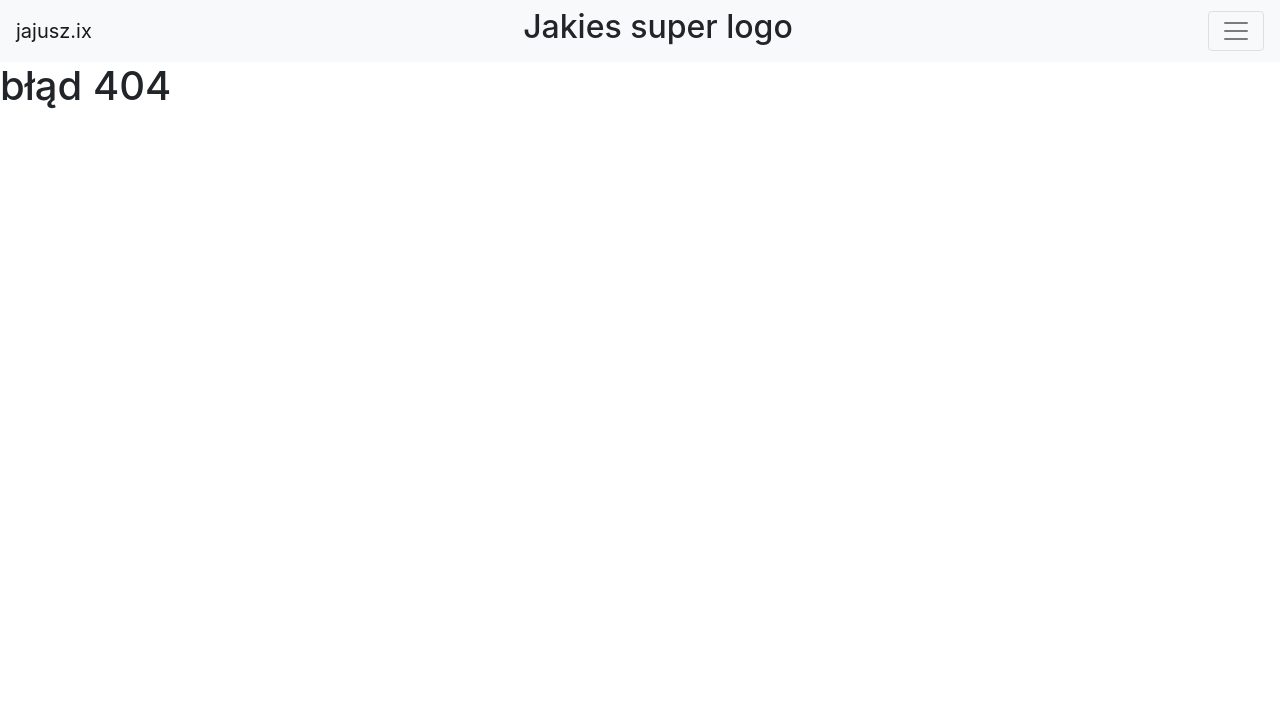
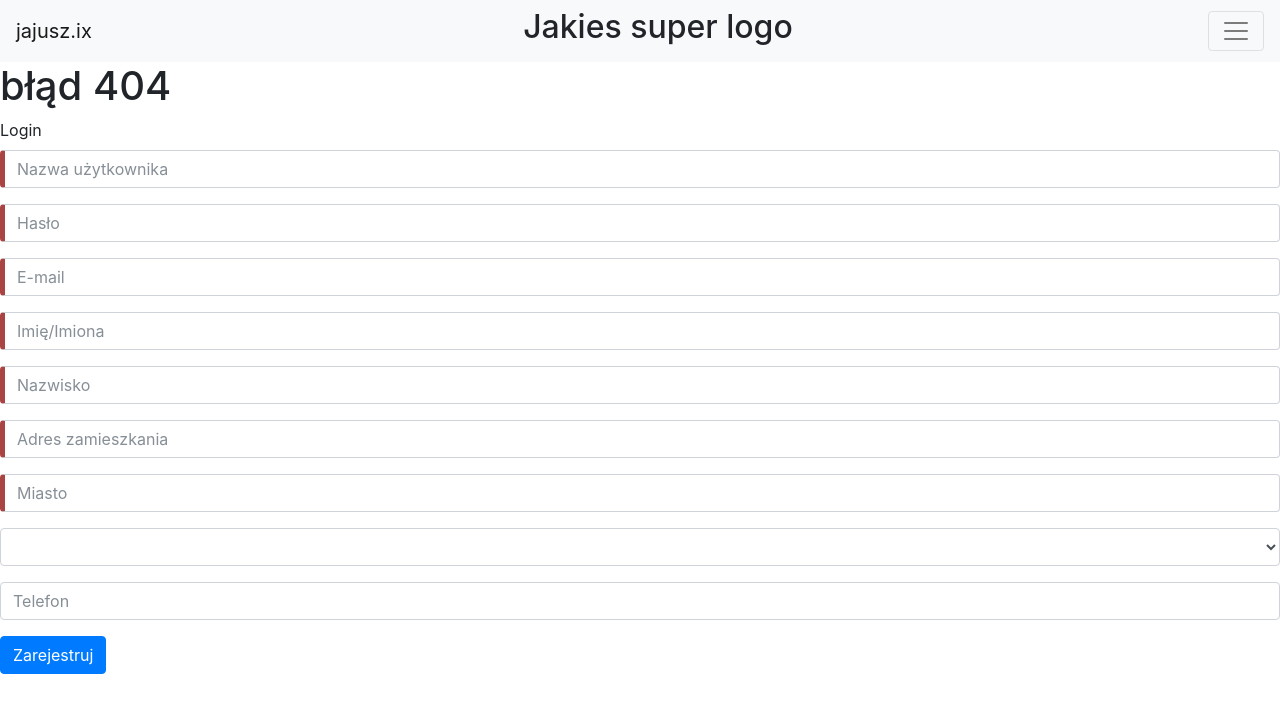
Before and after one commit to Antaresque/ogloszenia, an Angular app: page /login in a window 1280 px wide. Before the commit this address had no page. Shown: the top 712 px of the page. Built offline with nearby package versions, Linux system fonts and the light colour scheme.

Commit message:
add register form

```diff
--- a/src/app/_core/user/user.service.ts
+++ b/src/app/_core/user/user.service.ts
@@ -1,4 +1,6 @@
 import { Injectable } from '@angular/core';
+import { User } from './user.class';
+import { Http, Headers, RequestOptions, Response } from '@angular/http';
 
 @Injectable()
 export class UserService {
@@ -6,15 +8,26 @@ export class UserService {
   private isUserLoggedIn;
   private username;
 
-  constructor() {
+  constructor(private http: Http) {
     this.isUserLoggedIn = false;
   }
 
-  setUserLoggedIn(temp : boolean){
+  setUserLoggedIn(temp: boolean){
     this.isUserLoggedIn = temp;
   }
   getUserLoggedIn(){
     return this.isUserLoggedIn;
   }
 
+  insert(user: User){
+  }
+
+  private jwt() {
+    // create authorization header with jwt token
+    let currentUser = JSON.parse(localStorage.getItem('currentUser'));
+    if (currentUser && currentUser.token) {
+        let headers = new Headers({ 'Authorization': 'Bearer ' + currentUser.token });
+        return new RequestOptions({ headers: headers });
+    }
 }
+}
--- a/src/app/app.component.html
+++ b/src/app/app.component.html
@@ -1,2 +1,3 @@
 <app-header></app-header>
 <router-outlet></router-outlet>
+<app-register></app-register> <!-- test -->
--- a/src/app/auth/register/register.component.css
+++ b/src/app/auth/register/register.component.css
@@ -0,0 +1,7 @@
+.ng-valid[required], .ng-valid.required  {
+  border-left: 5px solid #42A948; /* green */
+}
+
+.ng-invalid:not(form)  {
+  border-left: 5px solid #a94442; /* red */
+}
--- a/src/app/auth/register/register.component.html
+++ b/src/app/auth/register/register.component.html
@@ -1,3 +1,41 @@
-<p>
-  register works!
-</p>
+<form name="form" (ngSubmit)="f.form.valid && registerEvent()" #f = "ngForm" novalidate>
+  <div class="form-group">
+    <label for="login">Login</label>
+    <input type="text" class="form-control" name="login" [(ngModel)]="model.login" #login="ngModel" placeholder="Nazwa użytkownika" required>
+  </div>
+  <div class="form-group">
+    <input type="password" placeholder="Hasło" class="form-control" [(ngModel)]="model.pass"  #pass="ngModel" name="pass" required>
+  </div>
+  <div class="form-group">
+    <input type="text" placeholder="E-mail" class="form-control" #email="ngModel"
+      [(ngModel)]="model.email" name="email" required>
+  </div>
+  <div class="form-group">
+    <input type="text" placeholder="Imię/Imiona" class="form-control" #imie="ngModel"
+      [(ngModel)]="model.imie" name="imie" required>
+  </div>
+  <div class="form-group">
+    <input type="text" placeholder="Nazwisko" class="form-control" #nazwisko="ngModel"
+      [(ngModel)]="model.nazwisko" name="nazwisko" required>
+  </div>
+  <div class="form-group">
+    <input type="text" placeholder="Adres zamieszkania" class="form-control" #adres="ngModel"
+      [(ngModel)]="model.adres" name="adres" required>
+  </div>
+  <div class="form-group">
+    <input type="text" placeholder="Miasto" class="form-control" #miasto="ngModel"
+      [(ngModel)]="model.miasto" name="miasto" required>
+  </div>
+  <div class="form-group">
+    <select class="form-control" #region="ngModel"
+      [(ngModel)]="model.region" name="region">
+        <option *ngFor="let region of wojewodztwa" [value]="region">{{region}}</option>
+    </select>
+  </div>
+  <div class="form-group">
+    <input type="text" placeholder="Telefon" class="form-control" #telefon="ngModel"
+      [(ngModel)]="model.telefon" name="telefon">
+  </div>
+  <button [disabled]="loading" class="btn btn-primary">Zarejestruj</button>
+  <img *ngIf="loading" src="assets/loading.gif">
+</form>
--- a/src/app/auth/register/register.component.ts
+++ b/src/app/auth/register/register.component.ts
@@ -1,4 +1,8 @@
 import { Component, OnInit } from '@angular/core';
+import { UserService } from '../../_core/user/user.service';
+import { NgForm } from '@angular/forms';
+import { NgModel } from '@angular/forms';
+import { Http, Headers } from '@angular/http';
 
 @Component({
   selector: 'app-register',
@@ -7,9 +11,50 @@ import { Component, OnInit } from '@angular/core';
 })
 export class RegisterComponent implements OnInit {
 
-  constructor() { }
+  wojewodztwa = [
+    'Region',
+    'woj. dolnośląskie',
+    'woj. kujawsko-pomorskie',
+    'woj. lubelskie',
+    'woj. lubuskie',
+    'woj. łódzkie',
+    'woj. małopolskie',
+    'woj. mazowieckie',
+    'woj. opolskie',
+    'woj. podkarpackie',
+    'woj. podlaskie',
+    'woj. pomorskie',
+    'woj. śląskie',
+    'woj. świętokrzyskie',
+    'woj. warmińsko-mazurskie',
+    'woj. wielkopolskie',
+    'woj. zachodniopomorskie'
+    ];
+
+  constructor(private user: UserService, private http: Http) { }
+
+  loading = false;
+  model: any = {};
 
   ngOnInit() {
   }
 
+  registerEvent() {
+    this.loading = true;
+    console.log(this.model);
+    this.http.post('http://localhost/angular/php/register.php', this.model).subscribe(
+        res => {
+            console.log(res);
+        },
+        error => {
+            this.loading = false;
+        });
+    }
+
+
+    /*this.http.post('http://localhost/angular/php/register.php', formData)
+        .subscribe(res => this.user.setUserLoggedIn(res.json().login_result)),
+                  (error) => console.log(error['_body']);
+    }
+    console.log('logged:', this.user.getUserLoggedIn());*/
 }
```
Also changed, not shown: src/app/_core/user/user.class.ts (added, +11 -0 lines), src/app/app.module.ts (+7 -4 lines), src/app/auth/auth.module.ts (+10 -3 lines), src/assets/loading.gif (added), 1 other file (tests, documents, lock files or other folders).
